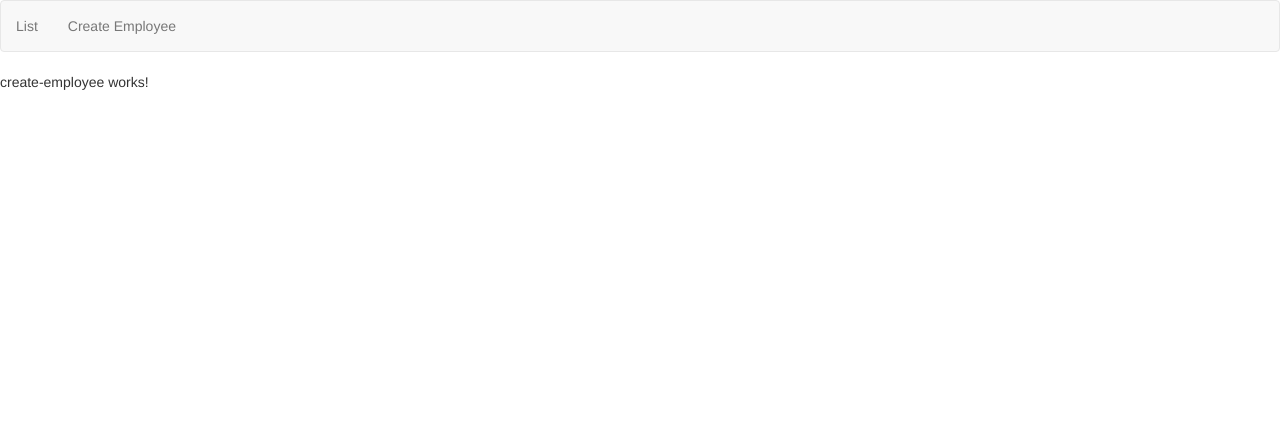
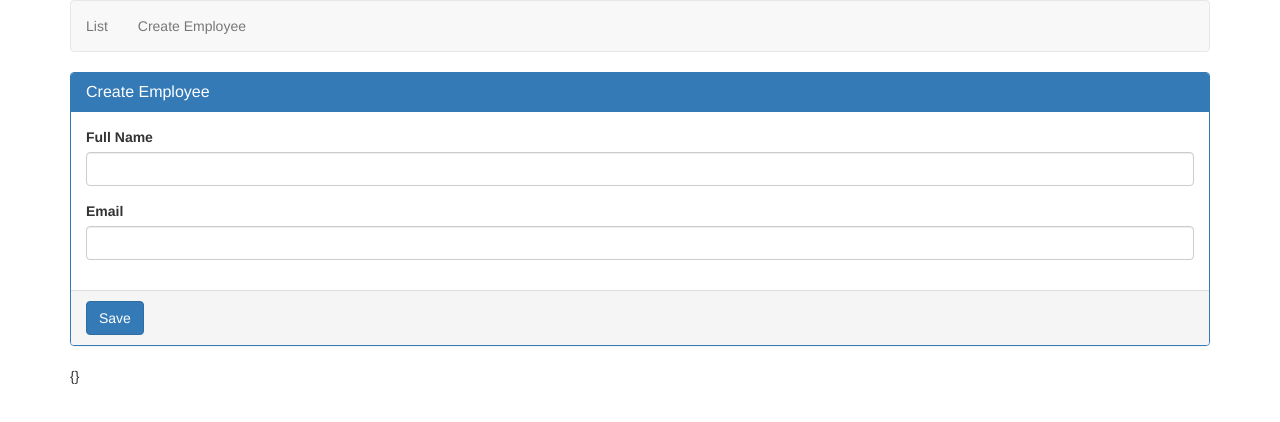
Before and after one commit to niroshan123/Angular-Employee-Management, an Angular app: page /createEmployee in a window 1280 px wide. Shown: the top 422 px of the page. Built offline with nearby package versions, Linux system fonts and the light colour scheme.

Commit message:
create employee component

```diff
--- a/src/app/app.component.html
+++ b/src/app/app.component.html
@@ -1,4 +1,4 @@
-
+<div class="container">
 <nav class="navbar navbar-default">
 
   <ul class="nav navbar-nav">
@@ -15,3 +15,4 @@
   <!-- <app-list-employees></app-list-employees> -->
 
 </router-outlet>
+</div>
--- a/src/app/app.module.ts
+++ b/src/app/app.module.ts
@@ -1,7 +1,7 @@
 import { BrowserModule } from '@angular/platform-browser';
 import { NgModule } from '@angular/core';
 import {RouterModule,Routes} from '@angular/router';
-
+import {FormsModule} from '@angular/forms';
 import { AppComponent } from './app.component';
 import { ListEmployeesComponent } from './employees/list-employees/list-employees.component';
 import { CreateEmployeeComponent } from './employees/create-employee/create-employee.component';
@@ -23,7 +23,9 @@ const appRoutes: Routes=
   ],
   imports: [
     BrowserModule,
+    FormsModule,
     RouterModule.forRoot(appRoutes),
+
   ],
   providers: [],
   bootstrap: [AppComponent]
--- a/src/app/employees/create-employee/create-employee.component.html
+++ b/src/app/employees/create-employee/create-employee.component.html
@@ -1,3 +1,21 @@
-<p>
-  create-employee works!
-</p>
+<form #employeeForm = "ngForm" (ngSubmit)="saveEmployee(employeeForm)">
+<div class="panel panel-primary">
+  <div class="panel-heading">
+    <h3 class="panel-title">Create Employee</h3>
+  </div>
+  <div class="panel-body">
+    <div class="form-group">
+      <label for="fullName" >Full Name</label>
+      <input id="fullName" name="fullName" [(ngModel)]= "fullName" type="text" class="form-control">
+    </div>
+    <div class="form-group">
+      <label for="email">Email</label>
+      <input id="email" name="email" [(ngModel)]= "email" type="text" class="form-control">
+    </div>
+  </div>
+  <div class="panel-footer">
+    <button type="submit" class="btn btn-primary">Save</button>
+  </div>
+</div>
+</form>
+{{employeeForm.value | json}}
--- a/src/app/employees/create-employee/create-employee.component.ts
+++ b/src/app/employees/create-employee/create-employee.component.ts
@@ -1,7 +1,9 @@
 import { Component, OnInit } from '@angular/core';
+import { Employee } from '../../models/employee.model';
+import { NgForm } from '@angular/forms';
 
 @Component({
-  selector: 'app-create-employee',
+  // selector: 'app-create-employee',
   templateUrl: './create-employee.component.html',
   styleUrls: ['./create-employee.component.css']
 })
@@ -12,4 +14,8 @@ export class CreateEmployeeComponent implements OnInit {
   ngOnInit() {
   }
 
+  saveEmployee(empForm:NgForm):void{
+console.log(empForm.value);
+  }
+
 }
```
